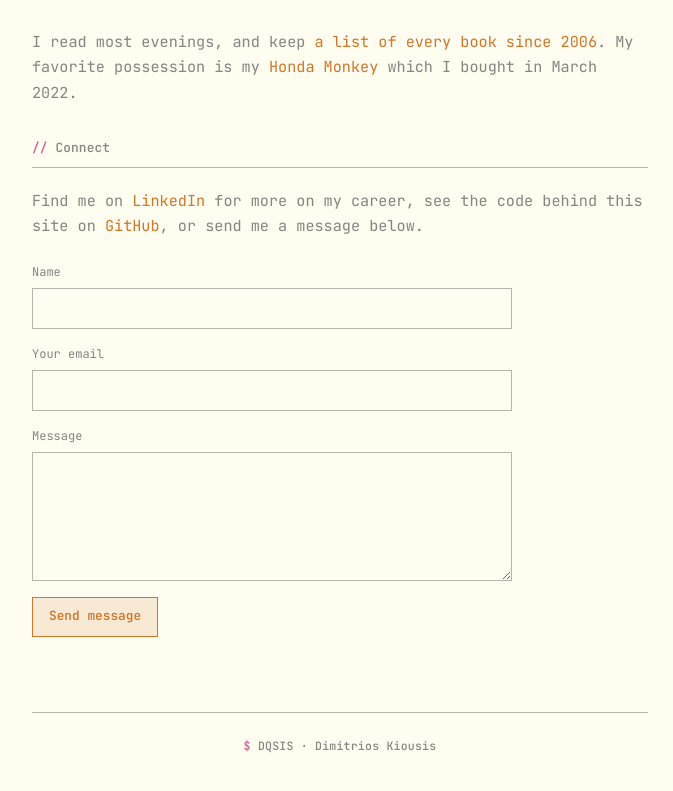
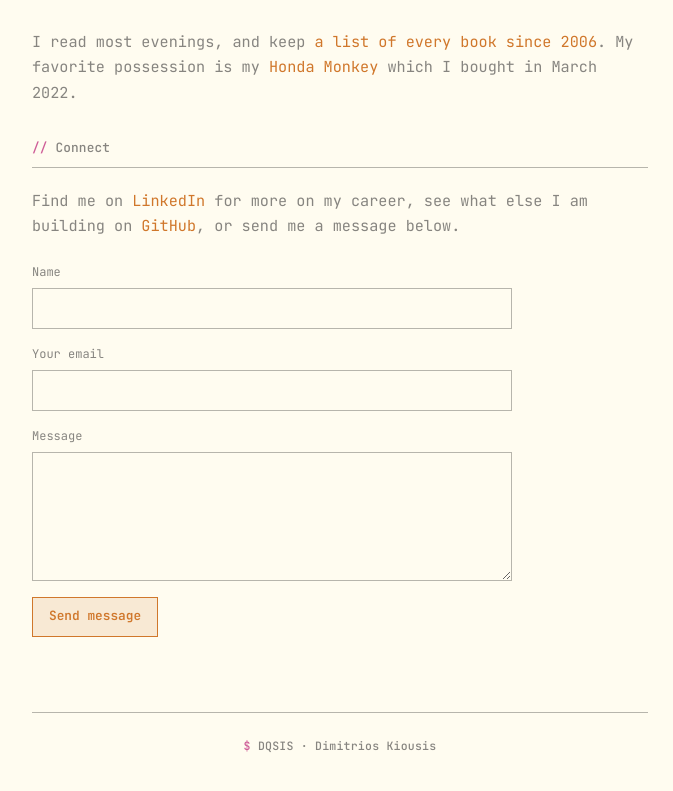
Before and after one commit to dqsis/dqsis.github.io, a plain HTML site: page index.html in a window 1280 px wide. Shown: the part 2193-2984 px from the top of the page, without its empty margins (300-973 px from the left). Drawn offline with Linux system fonts and the light colour scheme.

Commit message:
Reword GitHub link to cover all projects
Co-Authored-By: Claude Opus 5.5 <noreply@anthropic.com>

```diff
--- a/index.html
+++ b/index.html
@@ -112,7 +112,7 @@
 
   <p class="section-label">Connect</p>
   <p style="margin-bottom:1.5rem;font-size:0.95rem;color:var(--mid);line-height:1.7;">
-    Find me on <a href="https://www.linkedin.com/in/kiousis/" style="color:var(--terracotta);">LinkedIn</a> for more on my career, see the code behind this site on <a href="https://github.com/dqsis" style="color:var(--terracotta);">GitHub</a>, or send me a message below.
+    Find me on <a href="https://www.linkedin.com/in/kiousis/" style="color:var(--terracotta);">LinkedIn</a> for more on my career, see what else I am building on <a href="https://github.com/dqsis" style="color:var(--terracotta);">GitHub</a>, or send me a message below.
   </p>
 
   <!-- Messages go through Formspree, so no email address appears in this page. -->
```
